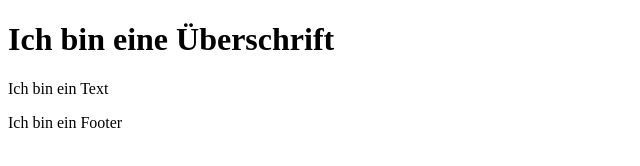
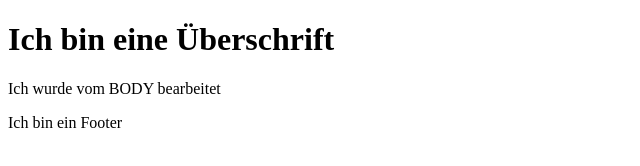
Before and after one commit to paulinahry/branchMe, a plain HTML site: page index.html in a window 1280 px wide. Shown: the whole page, without its empty margins (0-640 px from the left). Drawn offline with Linux system fonts and the light colour scheme.

Commit message:
<main/> geändert

```diff
--- a/index.html
+++ b/index.html
@@ -9,7 +9,7 @@
    <h1>Ich bin eine Überschrift</h1>
   </header>
   <main>
-   <p>Ich bin ein Text</p>
+   <p>Ich wurde vom BODY bearbeitet</p>
   </main>
   <footer>
    <p>Ich bin ein Footer</p>
```
